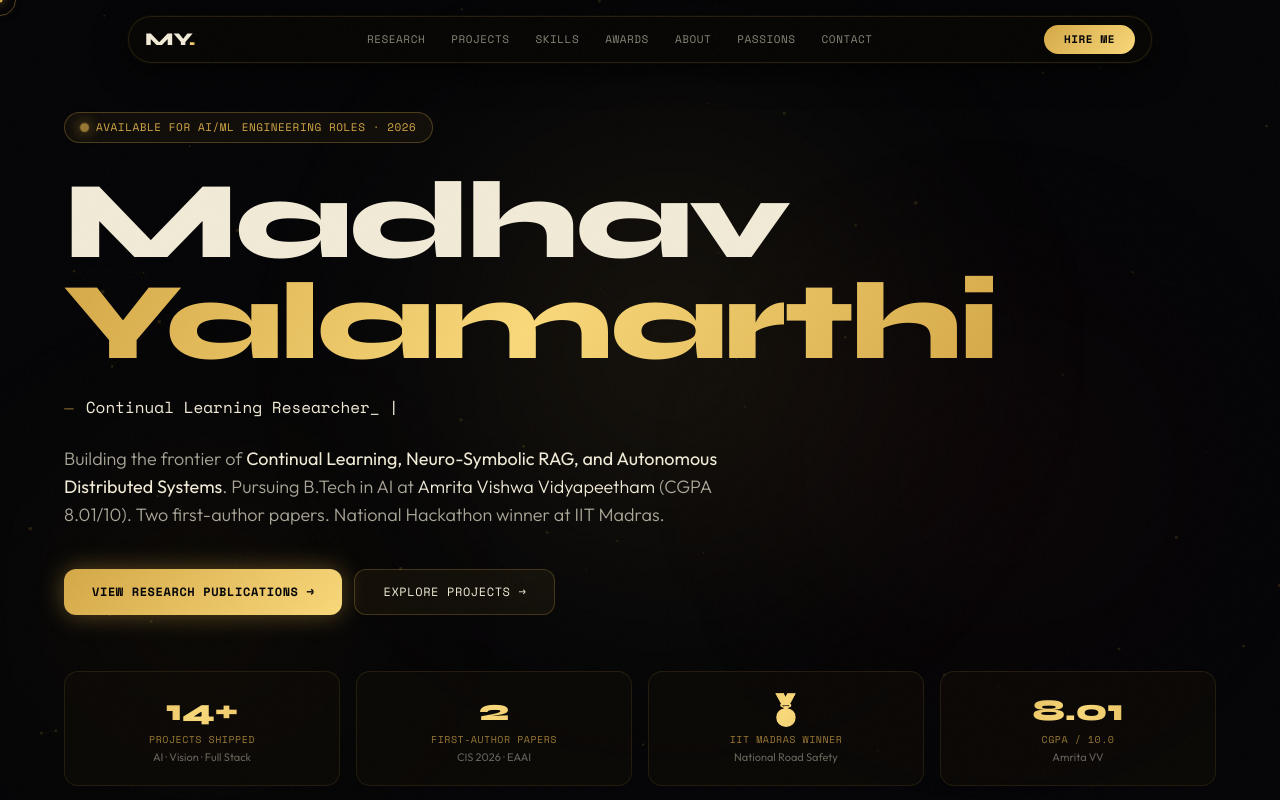
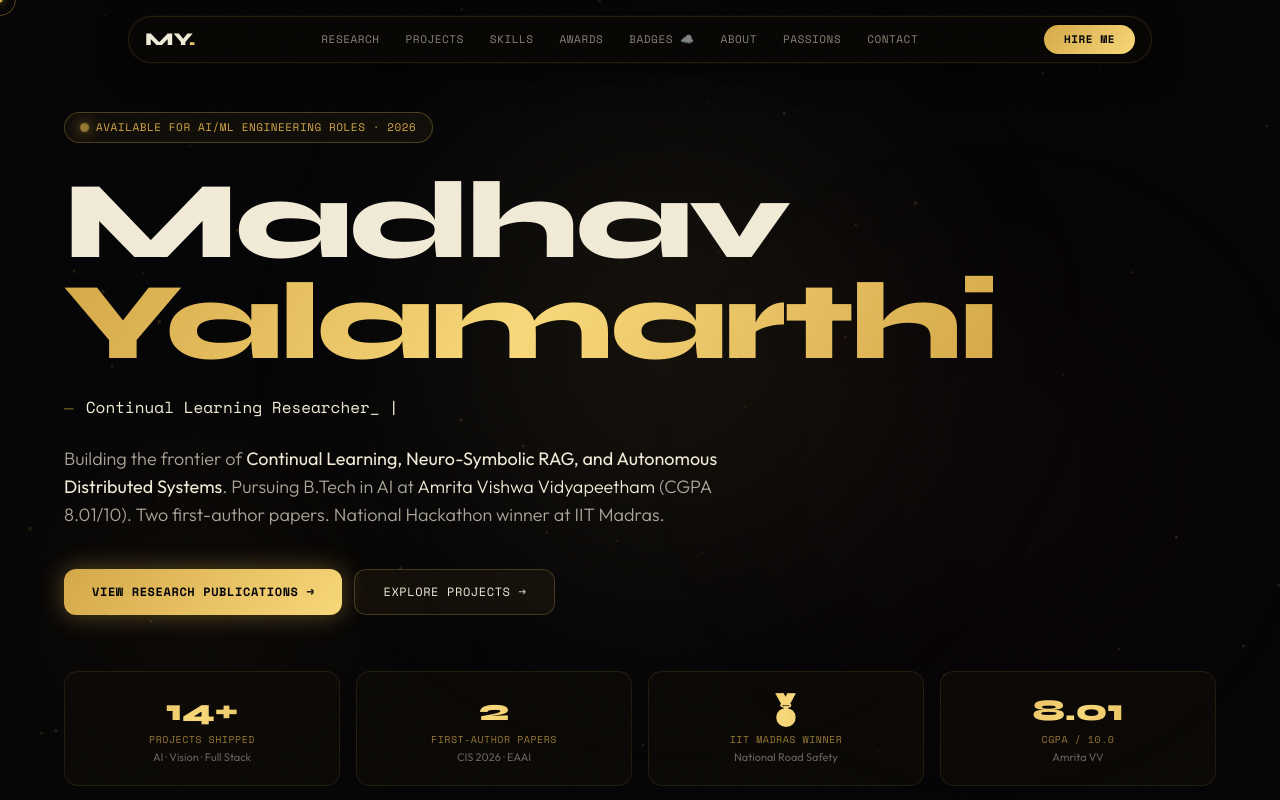
Before and after one commit to Madhav2246/Madhav_Portfolio, a Next.js app: page / in a window 1280 px wide. Built offline with nearby package versions, Linux system fonts and the light colour scheme.

Commit message:
feat: add 4 DataCamp statements of accomplishment with verification links

```diff
--- a/data/achievements.json
+++ b/data/achievements.json
@@ -109,6 +109,50 @@
     "visible": true
   },
   {
+    "id": "datacamp-deep-learning-pytorch",
+    "type": "certification",
+    "title": "Introduction to Deep Learning with PyTorch",
+    "issuer": "DataCamp",
+    "date": "Aug 2025",
+    "description": "Building and training deep neural networks, CNNs, and optimization algorithms using PyTorch (#35,578,708).",
+    "tags": ["PyTorch", "Deep Learning", "DataCamp"],
+    "link": "https://www.datacamp.com/completed/statement-of-accomplishment/course/bc5c84f347764ec3c62c99ac9d9f11c61c3c85f0",
+    "visible": true
+  },
+  {
+    "id": "datacamp-deep-learning-python",
+    "type": "certification",
+    "title": "Introduction to Deep Learning in Python",
+    "issuer": "DataCamp",
+    "date": "Aug 2024",
+    "description": "Fundamentals of neural networks, forward propagation, backpropagation, and Keras/Keras-based architectures (#35,433,056).",
+    "tags": ["Deep Learning", "Keras", "Python", "DataCamp"],
+    "link": "https://www.datacamp.com/courses/introduction-to-deep-learning-in-python",
+    "visible": true
+  },
+  {
+    "id": "datacamp-unsupervised-python",
+    "type": "certification",
+    "title": "Unsupervised Learning in Python",
+    "issuer": "DataCamp",
+    "date": "Jul 2024",
+    "description": "Clustering (k-means, hierarchical), dimension reduction (PCA, t-SNE), and non-negative matrix factorization (#35,312,362).",
+    "tags": ["Unsupervised Learning", "PCA", "k-means", "scikit-learn"],
+    "link": "https://www.datacamp.com/courses/unsupervised-learning-in-python",
+    "visible": true
+  },
+  {
+    "id": "datacamp-supervised-scikit",
+    "type": "certification",
+    "title": "Supervised Learning with scikit-learn",
+    "issuer": "DataCamp",
+    "date": "Jul 2024",
+    "description": "Classification, regression, fine-tuning model hyperparameters, cross-validation, and ROC-AUC evaluation (#34,993,834).",
+    "tags": ["Supervised Learning", "scikit-learn", "ML", "Python"],
+    "link": "https://www.datacamp.com/courses/supervised-learning-with-scikit-learn",
+    "visible": true
+  },
+  {
     "id": "virasat-ssr-lead",
     "type": "leadership",
     "title": "Virasat — Universal Vault for Cultural Heritage",
@@ -165,23 +209,5 @@
     "date": "2024",
     "link": "https://www.linkedin.com/posts/yalamarthi-madhav-1776a9287_activity-7176089692466032640-Ncyi",
     "visible": true
-  },
-  {
-    "id": "datacamp-unsupervised",
-    "type": "certification",
-    "title": "Unsupervised Learning in Python",
-    "issuer": "DataCamp",
-    "date": "2024",
-    "link": "https://www.linkedin.com/posts/yalamarthi-madhav-1776a9287_yalamarthi-madhavs-statement-of-accomplishment-activity-7226836128476061698-QG4Y",
-    "visible": true
-  },
-  {
-    "id": "datacamp-deep-learning",
-    "type": "certification",
-    "title": "Intro to Deep Learning",
-    "issuer": "DataCamp",
-    "date": "2024",
-    "link": "https://www.linkedin.com/posts/yalamarthi-madhav-1776a9287_yalamarthi-madhavs-statement-of-accomplishment-activity-7227588051055558657-12wr",
-    "visible": true
   }
 ]
--- a/src/components/PortfolioShell.tsx
+++ b/src/components/PortfolioShell.tsx
@@ -30,14 +30,15 @@ interface Props {
 
 // ────────── nav sections ──────────
 const SECTIONS = [
-  { id: "hero",         label: "Home" },
-  { id: "research",     label: "Research" },
-  { id: "projects",     label: "Projects" },
-  { id: "skills",       label: "Skills" },
-  { id: "achievements", label: "Awards" },
-  { id: "about",        label: "About" },
-  { id: "passions",     label: "Passions" },
-  { id: "contact",      label: "Contact" },
+  { id: "hero",           label: "Home" },
+  { id: "research",       label: "Research" },
+  { id: "projects",       label: "Projects" },
+  { id: "skills",         label: "Skills" },
+  { id: "achievements",   label: "Awards" },
+  { id: "certifications", label: "Badges ☁️" },
+  { id: "about",          label: "About" },
+  { id: "passions",       label: "Passions" },
+  { id: "contact",        label: "Contact" },
 ];
 
 // ────────── tech skill groups ──────────
@@ -86,7 +87,6 @@ export default function PortfolioShell({ projects, academic, achievements, resea
   const [activeSection, setActiveSection] = useState("hero");
   const [selectedProject, setSelectedProject] = useState<Project | null>(null);
   const [projectCat, setProjectCat] = useState("all");
-  const [achCat, setAchCat] = useState("all");
   const [skillsTab, setSkillsTab] = useState(0);
   const [arcadeTab, setArcadeTab] = useState<"cricket" | "cinema">("cinema");
   const [triviaIdx, setTriviaIdx] = useState(0);
@@ -636,72 +636,49 @@ export default function PortfolioShell({ projects, academic, achievements, resea
         </section>
 
         {/* ══════════════════════════════════════
-            SECTION 5: ACHIEVEMENTS
+            SECTION 5: ACHIEVEMENTS & AWARDS
         ══════════════════════════════════════ */}
         <section id="achievements" className="snap-section min-h-screen px-6 md:px-16 py-20 max-w-7xl mx-auto">
           <motion.div initial="hidden" whileInView="show" viewport={{ once: true, amount: 0.2 }} variants={stagger}>
 
             <motion.div variants={fadeUp} custom={0} className="section-eyebrow">
-              <span className="gold-line" />Honors &amp; Recognition
+              <span className="gold-line" />Honors &amp; Competition Wins
             </motion.div>
 
             <motion.h2 variants={fadeUp} custom={1}
-              className="font-display font-black text-[#f0ead6] mb-10 tracking-tight"
+              className="font-display font-black text-[#f0ead6] mb-8 tracking-tight"
               style={{ fontSize: "clamp(32px,5vw,64px)" }}>
               Awards &amp; <span className="text-gold">Leadership</span>
             </motion.h2>
 
-            {/* Filter tabs */}
-            <motion.div variants={fadeUp} custom={2} className="flex flex-wrap gap-2 mb-8">
-              {[
-                { id: "all",           label: "All Honors & Badges" },
-                { id: "hackathon",     label: "Hackathons & Awards 🏆" },
-                { id: "certification", label: "Google Cloud & Certifications ☁️" },
-                { id: "leadership",    label: "Leadership & Community 👑" },
-              ].map(cat => (
-                <button
-                  key={cat.id}
-                  onClick={() => setAchCat(cat.id)}
-                  className={`px-3.5 py-1.5 rounded-xl font-mono text-[11px] tracking-wider uppercase transition-all ${
-                    achCat === cat.id
-                      ? "border font-bold text-gold bg-[rgba(212,168,71,0.12)] border-[rgba(212,168,71,0.45)]"
-                      : "text-[rgba(240,234,214,0.5)] hover:text-[#f0ead6] bg-[rgba(255,255,255,0.03)] border-[rgba(255,255,255,0.08)] border"
-                  }`}
-                >
-                  {cat.label}
-                </button>
-              ))}
-            </motion.div>
-
-            <div className="grid grid-cols-1 md:grid-cols-2 lg:grid-cols-3 gap-4">
+            <div className="grid grid-cols-1 md:grid-cols-2 gap-5">
               {achievements
-                .filter(ach => ach.visible !== false)
-                .filter(ach => achCat === "all" || ach.type === achCat)
+                .filter(ach => ach.visible !== false && ach.type !== "certification")
                 .map((ach, i) => (
                   <motion.div key={ach.id} variants={fadeUp} custom={i + 2}
-                    className="cine-card p-5 flex flex-col justify-between">
+                    className="cine-card p-6 flex flex-col justify-between">
                     <div>
                       <div className="flex items-center justify-between gap-2 mb-3 flex-wrap">
-                        <span className="mono-tag px-2.5 py-0.5 rounded-full border"
+                        <span className="mono-tag px-3 py-1 rounded-full border"
                           style={{ background: "rgba(212,168,71,0.08)", borderColor: "rgba(212,168,71,0.25)", color: "#d4a847" }}>
                           {ach.rank || ach.type} {ach.rankLabel ? `· ${ach.rankLabel}` : ""}
                         </span>
                         <span className="mono-tag" style={{ color: "rgba(240,234,214,0.35)", fontSize: 9 }}>{ach.date}</span>
                       </div>
 
-                      <h3 className="font-display font-bold text-[#f0ead6] text-base mb-1 leading-snug">{ach.title}</h3>
-                      <div className="mono-tag mb-2" style={{ color: "#d4a847", fontSize: 10 }}>
+                      <h3 className="font-display font-bold text-[#f0ead6] text-lg mb-1 leading-snug">{ach.title}</h3>
+                      <div className="mono-tag mb-3" style={{ color: "#d4a847" }}>
                         {ach.organizer || ach.organization || ach.issuer}
                       </div>
 
                       {ach.description && (
-                        <p className="text-xs leading-relaxed mb-3" style={{ color: "rgba(240,234,214,0.65)" }}>
+                        <p className="text-xs leading-relaxed mb-4" style={{ color: "rgba(240,234,214,0.65)" }}>
                           {ach.description}
                         </p>
                       )}
 
                       {ach.tags && ach.tags.length > 0 && (
-                        <div className="flex flex-wrap gap-1 mb-3">
+                        <div className="flex flex-wrap gap-1.5 mb-4">
                           {ach.tags.map(t => (
                             <span key={t} className="tech-pill">{t}</span>
                           ))}
@@ -712,8 +689,82 @@ export default function PortfolioShell({ projects, academic, achievements, resea
                     {ach.link && (
                       <a href={ach.link} target="_blank" rel="noreferrer"
                         className="mono-tag hover:text-gold transition-colors pt-3 block"
+                        style={{ borderTop: "1px solid rgba(255,255,255,0.08)" }}>
+                        View Recognition ↗
+                      </a>
+                    )}
+                  </motion.div>
+                ))}
+            </div>
+          </motion.div>
+        </section>
+
+        {/* ══════════════════════════════════════
+            SECTION 6: GOOGLE CLOUD BADGES & CERTIFICATIONS
+        ══════════════════════════════════════ */}
+        <section id="certifications" className="snap-section min-h-screen px-6 md:px-16 py-20 max-w-7xl mx-auto">
+          <motion.div initial="hidden" whileInView="show" viewport={{ once: true, amount: 0.15 }} variants={stagger}>
+
+            <motion.div variants={fadeUp} custom={0} className="section-eyebrow">
+              <span className="gold-line" />Verified Credentials &amp; Skill Boosts
+            </motion.div>
+
+            <motion.h2 variants={fadeUp} custom={1}
+              className="font-display font-black text-[#f0ead6] mb-3 tracking-tight"
+              style={{ fontSize: "clamp(32px,5vw,64px)" }}>
+              Google Cloud &amp; <span className="text-gold">Skill Badges</span>
+            </motion.h2>
+
+            <motion.p variants={fadeUp} custom={2}
+              className="text-sm sm:text-base mb-8 max-w-2xl leading-relaxed"
+              style={{ color: "rgba(240,234,214,0.6)" }}>
+              Hands-on skill badges and foundational certifications verified by <strong style={{ color: "#f0ead6" }}>Google Cloud Skills Boost</strong> and Credly.
+            </motion.p>
+
+            <div className="grid grid-cols-1 md:grid-cols-2 lg:grid-cols-3 gap-4">
+              {achievements
+                .filter(ach => ach.visible !== false && ach.type === "certification")
+                .map((cert, i) => (
+                  <motion.div key={cert.id} variants={fadeUp} custom={i + 3}
+                    className="cine-card p-5 flex flex-col justify-between group hover:border-[rgba(212,168,71,0.35)] transition-all">
+                    <div>
+                      <div className="flex items-center justify-between gap-2 mb-3">
+                        <div className="flex items-center gap-2">
+                          <span className="text-lg">
+                            {cert.issuer.includes("Google") ? "☁️" : cert.issuer.includes("DataCamp") ? "🎓" : "📜"}
+                          </span>
+                          <span className="mono-tag" style={{ color: "#d4a847", fontSize: 10 }}>{cert.issuer}</span>
+                        </div>
+                        <span className="mono-tag" style={{ color: "rgba(240,234,214,0.35)", fontSize: 9 }}>{cert.date}</span>
+                      </div>
+
+                      <h3 className="font-display font-bold text-[#f0ead6] text-base mb-2 group-hover:text-gold transition-colors leading-snug">
+                        {cert.title}
+                      </h3>
+
+                      {cert.description && (
+                        <p className="text-xs leading-relaxed mb-3" style={{ color: "rgba(240,234,214,0.6)" }}>
+                          {cert.description}
+                        </p>
+                      )}
+
+                      {cert.tags && cert.tags.length > 0 && (
+                        <div className="flex flex-wrap gap-1 mb-4">
+                          {cert.tags.map(t => (
+                            <span key={t} className="tech-pill">{t}</span>
+                          ))}
+                        </div>
+                      )}
+                    </div>
+
+                    {cert.link && (
+                      <a href={cert.link} target="_blank" rel="noreferrer"
+                        className="mono-tag hover:text-gold transition-colors pt-3 flex items-center justify-between"
                         style={{ borderTop: "1px solid rgba(255,255,255,0.08)", fontSize: 9 }}>
-                        View Credential ↗
+                        <span>
+                          {cert.issuer.includes("Google") ? "Credly Verification" : `${cert.issuer} Certificate`}
+                        </span>
+                        <span>↗</span>
                       </a>
                     )}
                   </motion.div>
```
